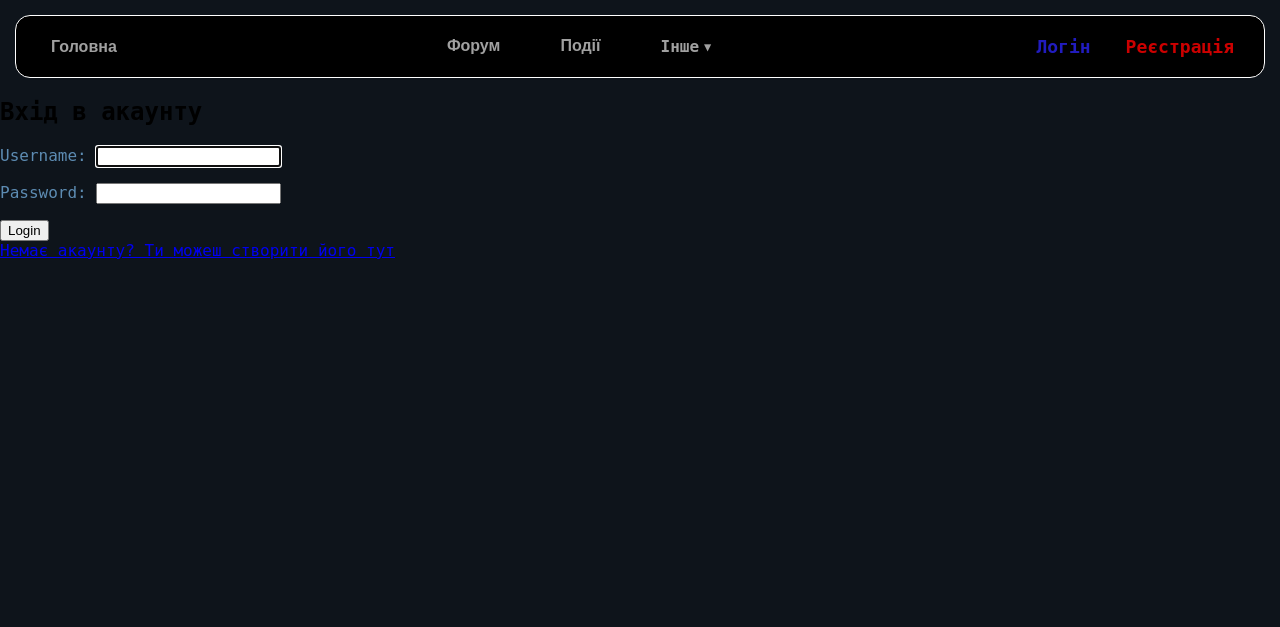
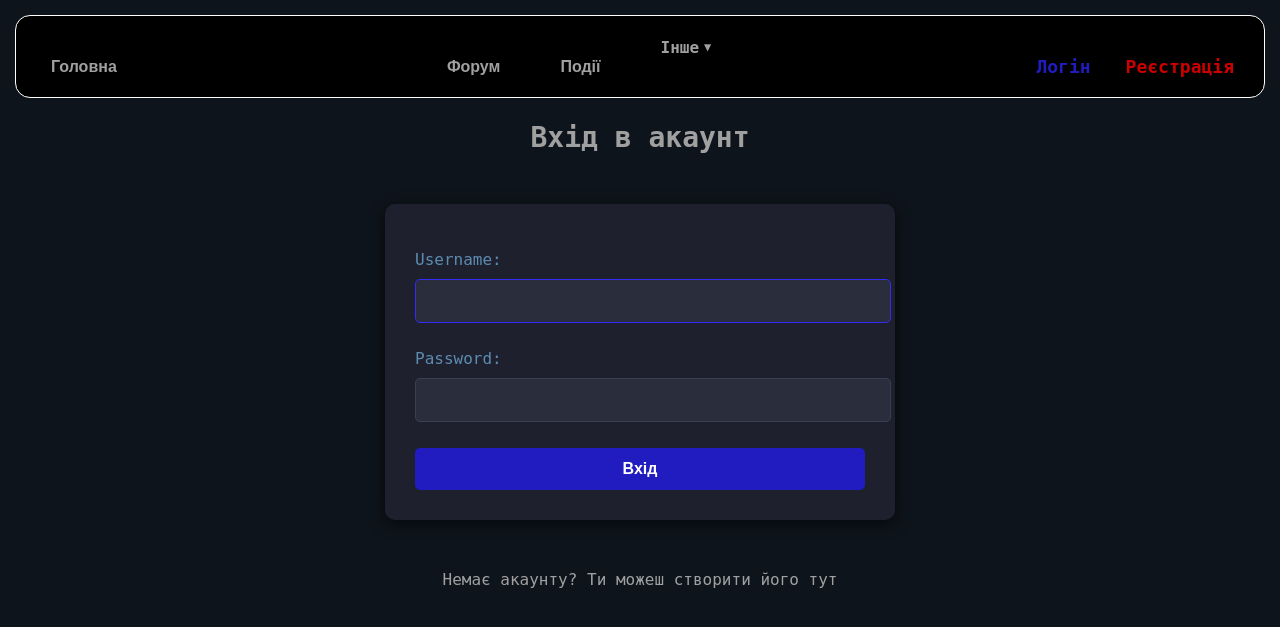
Before and after one commit to 13max11/portal_group, a Django app: page /auth/login/ in a window 1280 px wide. Shown: the top 627 px of the page. Run offline with Django 5.2, Linux system fonts and the light colour scheme.

Commit message:
добавил дизайн для логина и регистрации

```diff
--- a/static/css/style.css
+++ b/static/css/style.css
@@ -161,7 +161,6 @@ p {
     cursor: pointer;
     transition: color 0.3s ease;
 }
-
 .register-button:hover {
     color: #FF3333; /* Цвет текста при наведении */
 }
--- a/templates/auth_sys/login.html
+++ b/templates/auth_sys/login.html
@@ -3,11 +3,84 @@
 {% block title %}Вхід до акаунту{% endblock %}
 
 {% block content %}
-<h2>Вхід в акаунту</h2>
+<h2>Вхід в акаунт</h2>
 <form method="post">
     {% csrf_token %}
     {{ form.as_p }}
-    <button type="submit">Login</button>
+    <button type="submit">Вхід</button>
 </form>
 <a href="{% url 'register' %}">Немає акаунту? Ти можеш створити його тут</a>
+
+<style>
+    body {
+        margin: 0;
+        font-family: "DejaVu Sans Mono", monospace;
+        background-color: #0E141B;
+    }
+
+    h2 {
+        color: #A0A0A0;
+        text-align: center;
+        margin-bottom: 30px;
+        font-size: 28px;
+    }
+
+    form {
+        background-color: #1E212D;
+        border-radius: 10px;
+        padding: 30px;
+        max-width: 450px;
+        margin: 50px auto;
+        box-shadow: 0 4px 15px rgba(0, 0, 0, 0.6);
+    }
+
+    form input {
+        width: 100%;
+        padding: 12px;
+        margin: 10px 0;
+        border-radius: 5px;
+        border: 1px solid #3A3F54;
+        background-color: #2A2E3C;
+        color: #A0A0A0;
+        font-size: 16px;
+    }
+
+    form input:focus {
+        outline: none;
+        border-color: #322CF6;
+        background-color: #2A2E3C;
+    }
+
+    button[type="submit"] {
+        background-color: #211CBF;
+        color: white;
+        cursor: pointer;
+        font-weight: bold;
+        padding: 12px;
+        border-radius: 5px;
+        border: none;
+        font-size: 16px;
+        width: 100%;
+        transition: background-color 0.3s ease;
+    }
+
+    button[type="submit"]:hover {
+        background-color: #322CF6;
+    }
+
+    a {
+        display: block;
+        text-align: center;
+        margin-top: 20px;
+        color: #A0A0A0;
+        font-size: 16px;
+        text-decoration: none;
+        transition: color 0.3s ease;
+    }
+
+    a:hover {
+        color: white;
+    }
+</style>
+
 {% endblock %}
```
Also changed, not shown: templates/auth_sys/register.html (+74 -1 lines), events_system/migrations/0002_userannouncementstatus.py (added), events_system/migrations/0003_userannouncement_delete_userannouncementstatus.py (added), events_system/migrations/0004_delete_userannouncement.py (added), media/comments_media/Wb_1.PNG (added), media/comments_media/Wb_1_TZGem9G.PNG (added), media/comments_media/Wb_1_UzAfqUb.PNG (added).
